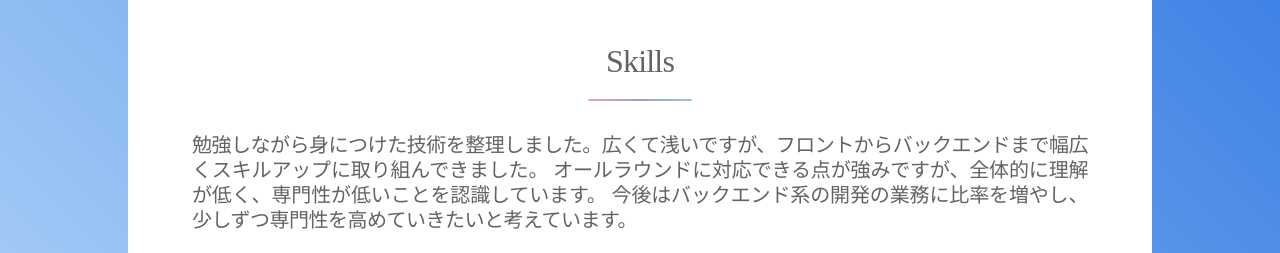
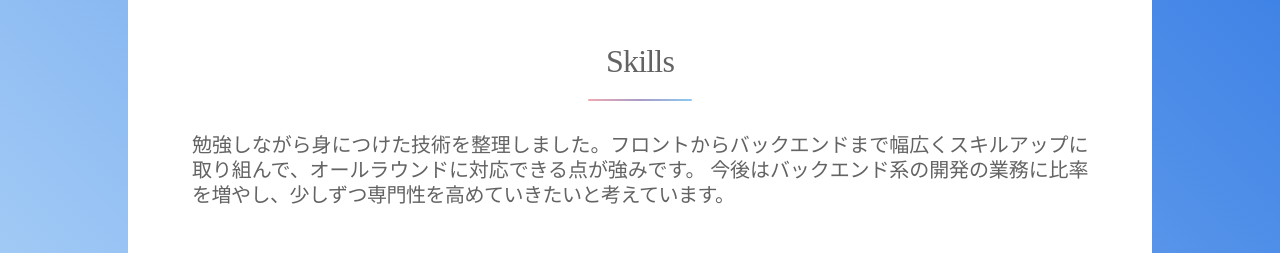
Before and after one commit to JangIBin/Portfolio, a plain HTML site: page index.html in a window 1280 px wide. Shown: the part 1380-1633 px from the top of the page. Drawn offline with Linux system fonts and the light colour scheme.

Commit message:
skills 修整

```diff
--- a/index.html
+++ b/index.html
@@ -59,8 +59,7 @@
                         <header class="major">
                             <h2>Skills</h2>
                             <p style="text-align: justify; line-height: 25px;">
-                                勉強しながら身につけた技術を整理しました。広くて浅いですが、フロントからバックエンドまで幅広くスキルアップに取り組んできました。
-                                オールラウンドに対応できる点が強みですが、全体的に理解が低く、専門性が低いことを認識しています。
+                                勉強しながら身につけた技術を整理しました。フロントからバックエンドまで幅広くスキルアップに取り組んで、オールラウンドに対応できる点が強みです。
                                 今後はバックエンド系の開発の業務に比率を増やし、少しずつ専門性を高めていきたいと考えています。
                             </p>
                         </header>
```
